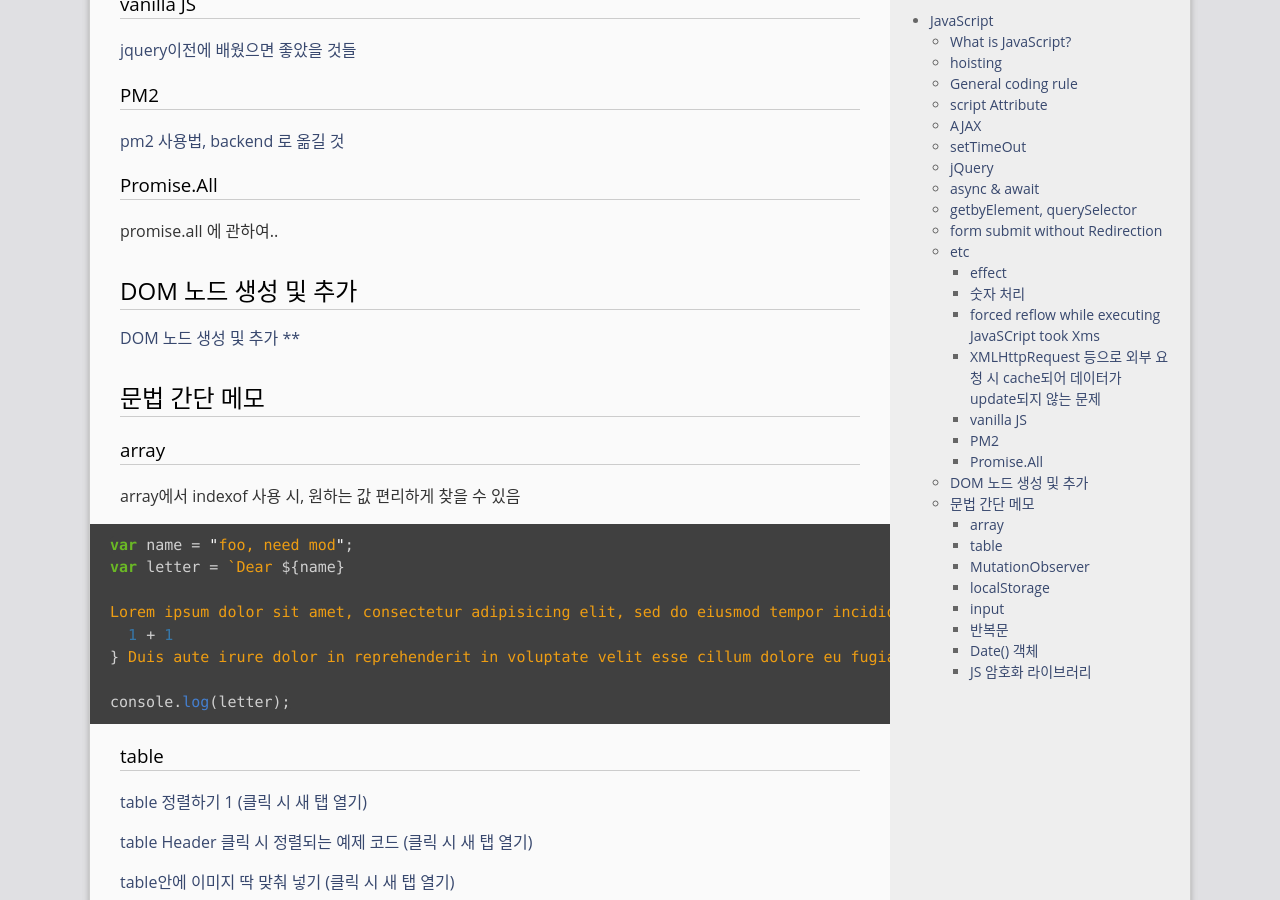
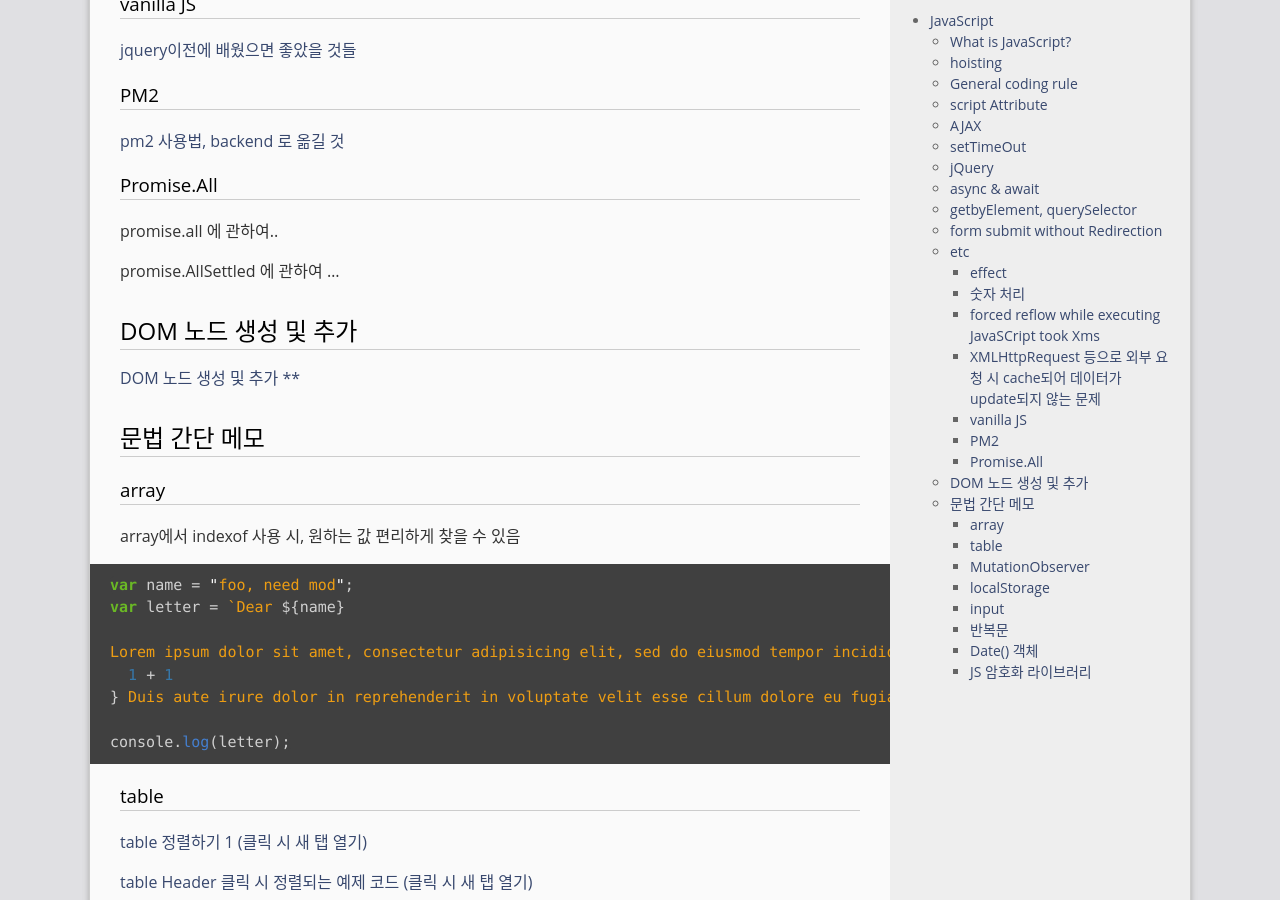
Before and after one commit to gloomydumber/copy, a Jekyll site: the page built from _posts/2020-08-20-generalJs.md, in a window 1280 px wide and 900 px high, scrolled down 3723 px. Built offline with Jekyll 4.4.1, drawn with Linux system fonts in a browser that asks for light colours; comment, search, counter and statistics services are not loaded.

Commit message:
PostModded

```diff
--- a/_posts/2020-08-20-generalJs.md
+++ b/_posts/2020-08-20-generalJs.md
@@ -178,6 +178,8 @@ ajax 에서 no cache option
 
 promise.all 에 관하여..
 
+promise.AllSettled 에 관하여 ...
+
 ## DOM 노드 생성 및 추가
 
 [DOM 노드 생성 및 추가 \*\*](https://antaehyeon.github.io/devlog/2018/07/13/%EC%BD%94%EB%93%9C%EC%8A%A4%EC%BF%BC%EB%93%9C-DOM-node-%EC%83%9D%EC%84%B1-%EB%B0%8F-%EC%B6%94%EA%B0%80/){: target="\_blank"}
```
